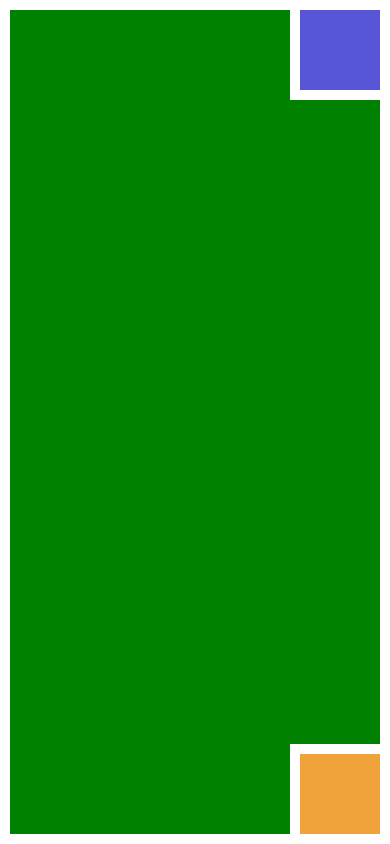
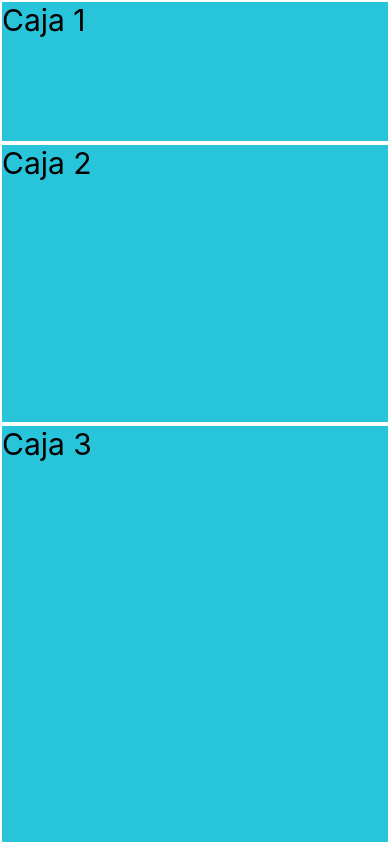
Before and after one commit to JeralPineda/Counter-React-Native, a React Native app: screen / in a window 390 px wide. Built offline with nearby package versions, Linux system fonts and the light colour scheme.

Commit message:
feat: flex

```diff
--- a/src/App.tsx
+++ b/src/App.tsx
@@ -4,14 +4,15 @@
 // import CounterScreen from './screens/CounterScreen';
 // import BoxObjectModelScreen from './screens/BoxObjectModelScreen';
 // import DimensionsScreen from './screens/DimensionsScreen';
-import PositionScreen from "./screens/PositionScreen";
+// import PositionScreen from "./screens/PositionScreen";
+import FlexScreen from "./screens/FlexScreen";
 
 function App(): JSX.Element {
   return (
     <SafeAreaView style={styles.container}>
       {/* SafeAreaView - Muestra correctamente la información cuando tiene un notch (iphone),
       evita que choque y es raro ponerlo al nivel del app */}
-      <PositionScreen />
+      <FlexScreen />
     </SafeAreaView>
   );
 }
--- /dev/null
+++ b/src/screens/FlexScreen.tsx
@@ -0,0 +1,39 @@
+import React from "react";
+import {StyleSheet, Text, View} from "react-native";
+
+function FlexScreen() {
+  return (
+    <View style={styles.container}>
+      <Text style={styles.caja1}>Caja 1</Text>
+      <Text style={styles.caja2}>Caja 2</Text>
+      <Text style={styles.caja3}>Caja 3</Text>
+    </View>
+  );
+}
+
+export default FlexScreen;
+
+const styles = StyleSheet.create({
+  container: {
+    flex: 1,
+    backgroundColor: "#28c4d9",
+  },
+  caja1: {
+    flex: 1,
+    borderWidth: 2,
+    borderColor: "white",
+    fontSize: 30,
+  },
+  caja2: {
+    flex: 2,
+    borderWidth: 2,
+    borderColor: "white",
+    fontSize: 30,
+  },
+  caja3: {
+    flex: 3, // 3 + 2 + 1 = 6 => 1/3
+    borderWidth: 2,
+    borderColor: "white",
+    fontSize: 30,
+  },
+});
```
